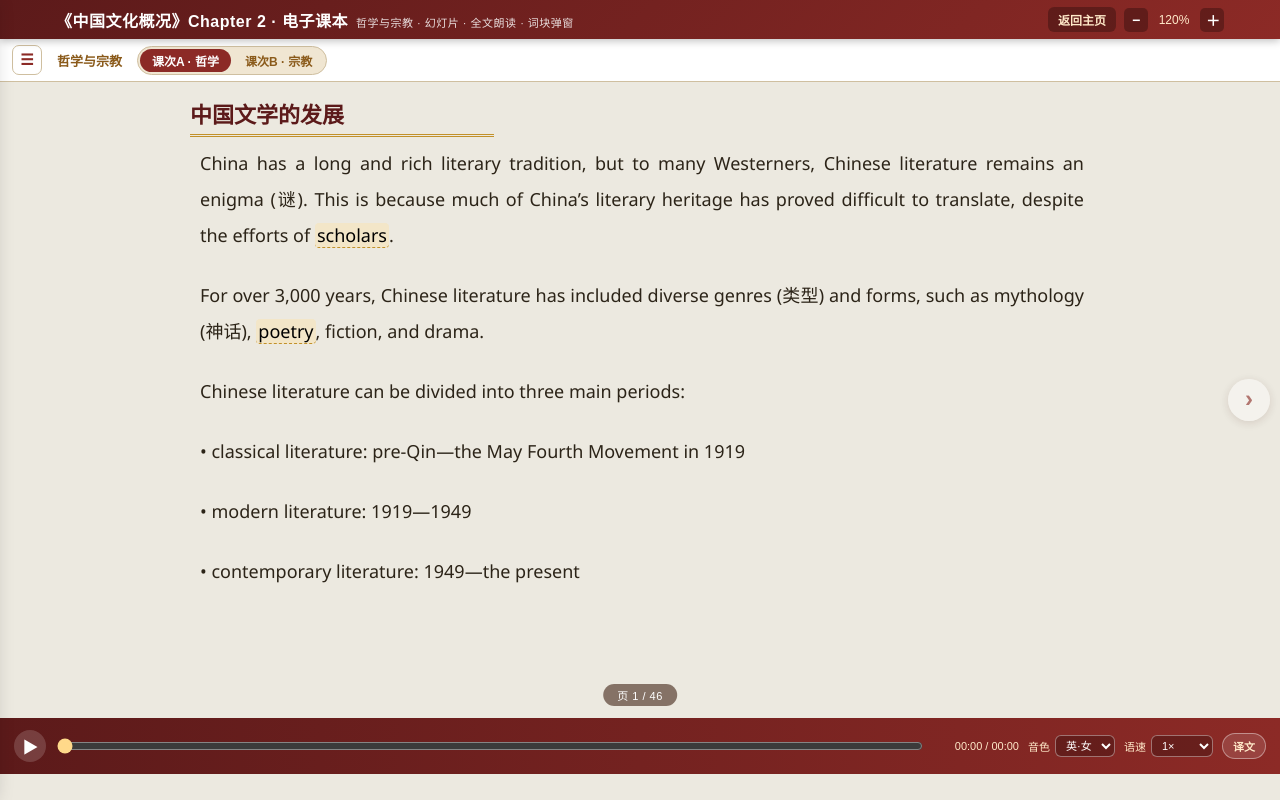
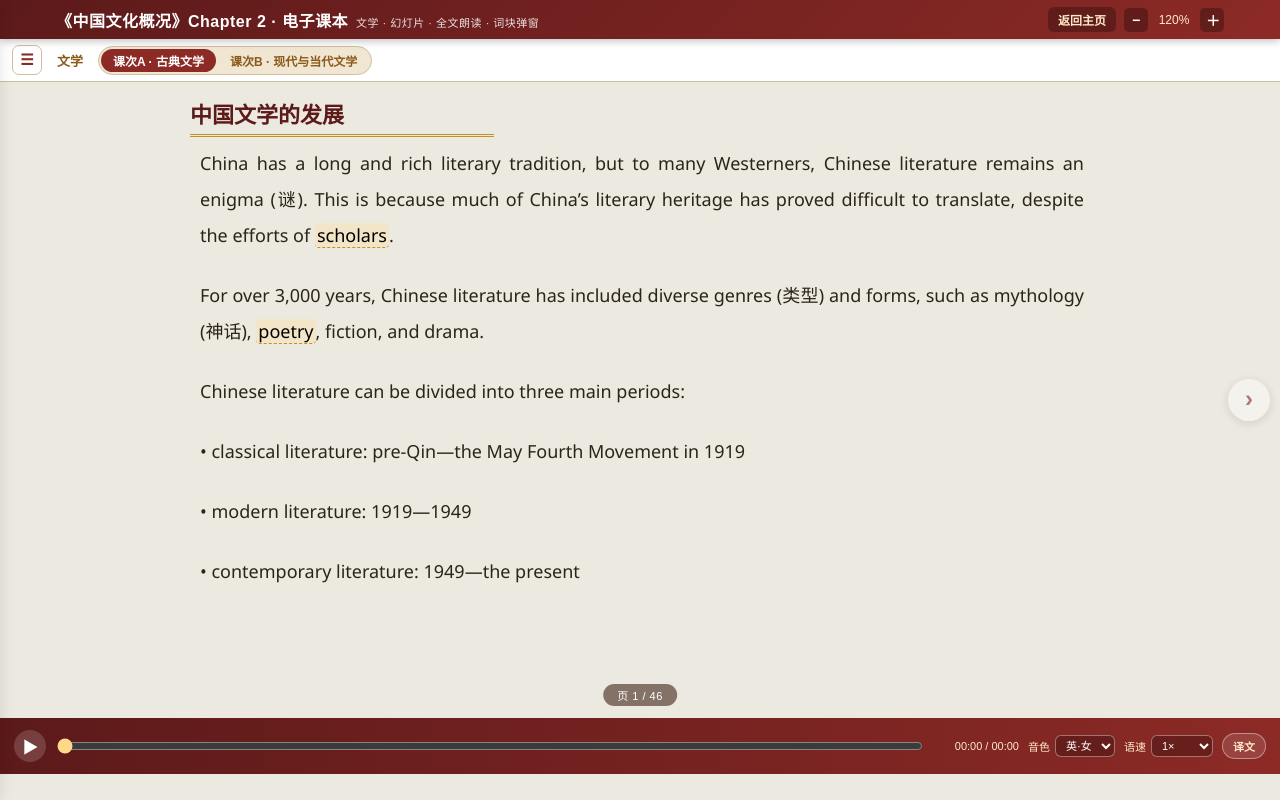
Before and after one commit to hank-HUNAU/linkhankyou, a plain HTML site: page chapter2/电子课本/chapter2_etextbook.html in a window 1280 px wide. Drawn offline with Linux system fonts and the light colour scheme.

Commit message:
fix(chapter2): 订正页面残留的 Chapter 1 文案
Chapter 2 是「文学」，但页面上仍显示 Chapter 1 的「哲学与宗教」——套版时只替换了 <title>，漏了页面内的中文副标题与课程分组标签，共 3 处：
- chapter2_etextbook.html 页头副标题「哲学与宗教 · 幻灯片…」→「文学 · 幻灯片…」
- chapter2_etextbook.html 课程结构 sub 与课次标签：课次A · 哲学 / 课次B · 宗教 → 课次A · 古典文学 / 课次B · 现代与当代文学
- chapter2_vocabulary.html 页头标题「Chapter 2 · 哲学与宗教」→「Chapter 2 · 文学」

真题演练页经复核本身无章节专名。三页已零残留。

```diff
--- a/chapter2/电子课本/chapter2_etextbook.html
+++ b/chapter2/电子课本/chapter2_etextbook.html
@@ -207,7 +207,7 @@ table.ct td{padding:9px 10px;border:1px dotted #b7a06e;text-align:left;vertical-
 @media(max-width:760px){.hdr .tt small{display:none}.exgrid{grid-template-columns:1fr}.crumb .g.hide-s{display:none}}
 </style></head><body>
 <div class="hdr"><div class="hdr-in">
-  <div class="tt">《中国文化概况》Chapter 2 · 电子课本<small>哲学与宗教 · 幻灯片 · 全文朗读 · 词块弹窗</small></div>
+  <div class="tt">《中国文化概况》Chapter 2 · 电子课本<small>文学 · 幻灯片 · 全文朗读 · 词块弹窗</small></div>
   <div class="ctrl">
     <a class="hlink" href="../../index.html" title="返回学习资源主页">返回主页</a>
     <div class="fsctl"><button id="fsm">−</button><span class="val" id="fsv">100%</span><button id="fsp">＋</button></div>
@@ -368,7 +368,7 @@ function cleanText(txt){
 function ovParts(A){const ids=A?GRP_A:GRP_B;let out=[];for(const id of ids){const u=D.units.find(x=>x.id===id);if(u)out=out.concat(unitParts(u));}return out;}
 function chParts(no){return [{title:'正文（待录入）',en:'',paras:[{note:'Chapter '+no+' · 课次{cs} · 正文尚待录入。此为方案结构骨架占位，正文录入后自动分页呈现。'}]}];}
 function buildStruct(){
-  const S=[{id:'c1',label:'Chapter 2',sub:'哲学与宗教',courses:[{key:'A',label:'课次A · 哲学',parts:ovParts(true)},{key:'B',label:'课次B · 宗教',parts:ovParts(false)}]}];
+  const S=[{id:'c1',label:'Chapter 2',sub:'文学',courses:[{key:'A',label:'课次A · 古典文学',parts:ovParts(true)},{key:'B',label:'课次B · 现代与当代文学',parts:ovParts(false)}]}];
   return S;
 }
 const STRUCT=buildStruct();
```
Also changed, not shown: chapter2/词卡音频/chapter2_vocabulary.html (+1 -1 lines).
